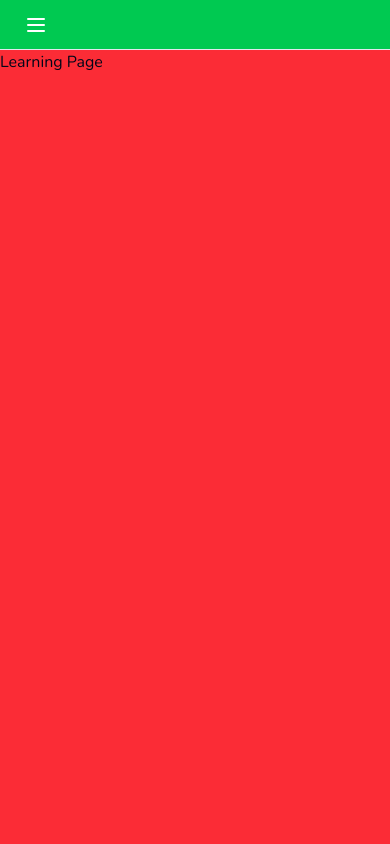
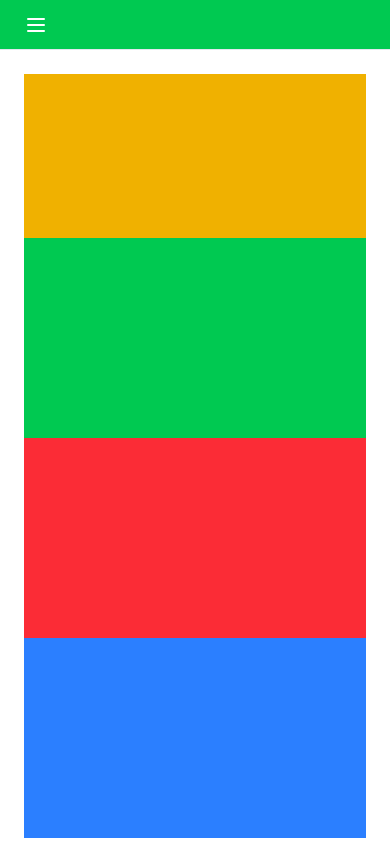
Before and after one commit to geraldtui/polylingo, a Next.js app: page /learn in a window 390 px wide. Built offline with nearby package versions, Linux system fonts and the light colour scheme.

Commit message:
Added feed-wrapper and sticky-wrapper

```diff
--- a/app/(main)/layout.tsx
+++ b/app/(main)/layout.tsx
@@ -10,7 +10,7 @@
         <MobileHeader />
         <Sidebar className="hidden lg:flex" />
         <main className="lg:pl-[256px] h-full pt-[50px] lg:pt-0">
-            <div className="bg-red-500 h-full">
+            <div className="max-w-[1056px] mx-auto pt-6 h-full">
                 {children}
             </div>
         </main>
--- a/app/(main)/learn/page.tsx
+++ b/app/(main)/learn/page.tsx
@@ -1,7 +1,30 @@
+import { FeedWrapper } from "@/components/feed-wrapper";
+import { StickyWrapper } from "@/components/sticky-wrapper";
+
 const LearnPage = () => {
     return (
-        <div>
-            <h1>Learning Page</h1>
+        <div className="flex flex-row-reverse gap-[48px] px-6">
+            <StickyWrapper>
+                My sticky sidebare
+            </StickyWrapper>
+            <FeedWrapper>
+                <div className="h-[200px] w-full bg-blue-500" />
+                <div className="h-[200px] w-full bg-red-500" />
+                <div className="h-[200px] w-full bg-green-500" />
+                <div className="h-[200px] w-full bg-yellow-500" />
+                <div className="h-[200px] w-full bg-purple-500" />
+                <div className="h-[200px] w-full bg-orange-500" />
+                <div className="h-[200px] w-full bg-pink-500" />
+                <div className="h-[200px] w-full bg-gray-500" />
+                <div className="h-[200px] w-full bg-blue-500" />
+                <div className="h-[200px] w-full bg-red-500" />
+                <div className="h-[200px] w-full bg-green-500" />
+                <div className="h-[200px] w-full bg-yellow-500" />
+                <div className="h-[200px] w-full bg-purple-500" />
+                <div className="h-[200px] w-full bg-orange-500" />
+                <div className="h-[200px] w-full bg-pink-500" />
+                <div className="h-[200px] w-full bg-gray-500" />
+            </FeedWrapper>
         </div>
     )
 }
--- /dev/null
+++ b/components/feed-wrapper.tsx
@@ -0,0 +1,27 @@
+"use client";
+
+import { useEffect, useRef } from "react";
+
+type Props = {
+    children: React.ReactNode;
+}
+
+export const FeedWrapper = ({ children }: Props) => {
+    const scrollRef = useRef<HTMLDivElement>(null);
+
+    useEffect(() => {
+        if (scrollRef.current) {
+            scrollRef.current.scrollTop = scrollRef.current.scrollHeight;
+        }
+    }, [children]);
+
+    return (
+        <div className="flex-1 relative top-0 h-[calc(100vh-80px)]">
+            <div ref={scrollRef} className="h-full overflow-y-auto">
+                <div className="flex flex-col-reverse">
+                    {children}
+                </div>
+            </div>
+        </div>
+    )
+}
--- /dev/null
+++ b/components/sticky-wrapper.tsx
@@ -0,0 +1,13 @@
+type Props = {
+    children: React.ReactNode;
+}
+
+export const StickyWrapper = ({ children }: Props) => {
+    return (
+        <div className="hidden lg:block w-[368px] sticky self-end bottom-6">
+            <div className="min-h-[calc(100vh-48px)] sticky top-6 flex flex-col gap-6">
+                {children}
+            </div>
+        </div>
+    )
+}
```
